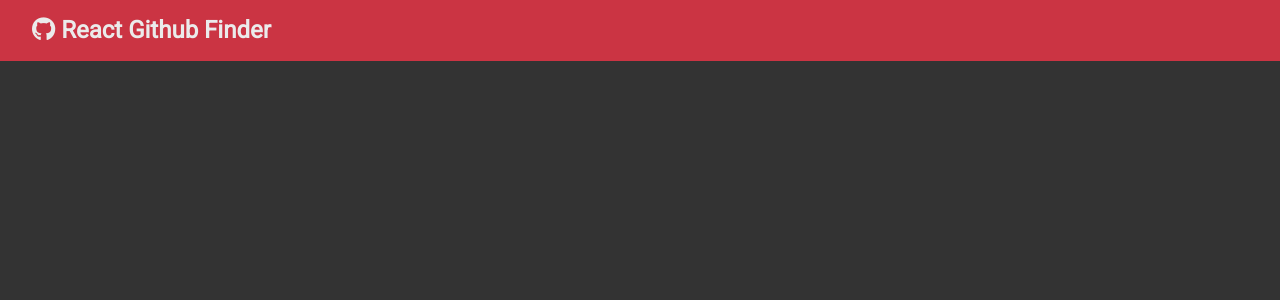
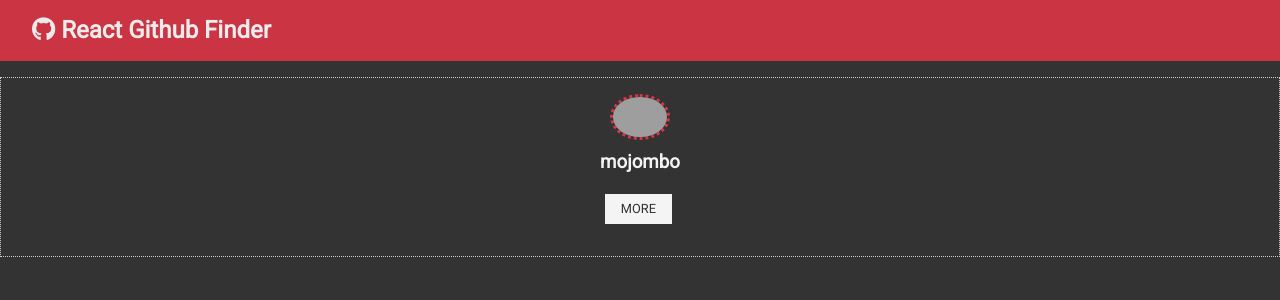
Before and after one commit to babiarzdamian/react-github-finder, a React (Create React App) app: page / in a window 1280 px wide. Shown: the top 300 px of the page. Built offline with nearby package versions, Linux system fonts and the light colour scheme; grey boxes are pictures that could not be loaded.

Commit message:
feat: add single user item component

```diff
--- a/src/App.js
+++ b/src/App.js
@@ -1,5 +1,6 @@
 import React, { Component } from 'react';
 import Navbar from './components/layout/Navbar';
+import UserItem from './components/users/UserItem';
 import './App.css';
 
 class App extends Component {
@@ -7,6 +8,7 @@ class App extends Component {
         return (
             <div className="App">
                 <Navbar title="React Github Finder" />
+                <UserItem />
             </div>
         );
     }
--- /dev/null
+++ b/src/components/users/UserItem.js
@@ -0,0 +1,41 @@
+import React, { Component } from 'react';
+
+class UserItem extends Component {
+    state = {
+        id: 'id',
+        login: 'mojombo',
+        avatar_url: 'https://avatars.githubusercontent.com/u/1?v=4',
+        html_url: 'https://github.com/mojombo',
+    };
+
+    render() {
+        const { avatar_url, login, html_url } = this.state;
+
+        return (
+            <div className="card text-center">
+                <img
+                    src={avatar_url}
+                    alt=""
+                    className="round-img"
+                    style={{
+                        width: '60px',
+                        border: 'dotted 3px var(--primary-color)',
+                    }}
+                />
+                <h3>{login}</h3>
+                <div>
+                    <a
+                        href={html_url}
+                        className="btn btn-light btn-sm my-1"
+                        target="_blank"
+                        rel="noreferrer noopener"
+                    >
+                        MORE
+                    </a>
+                </div>
+            </div>
+        );
+    }
+}
+
+export default UserItem;
```
